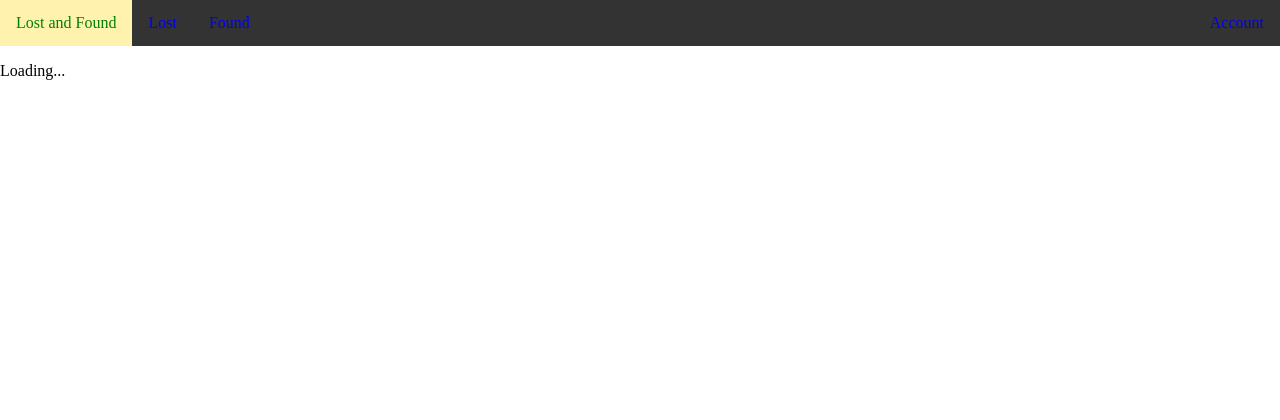
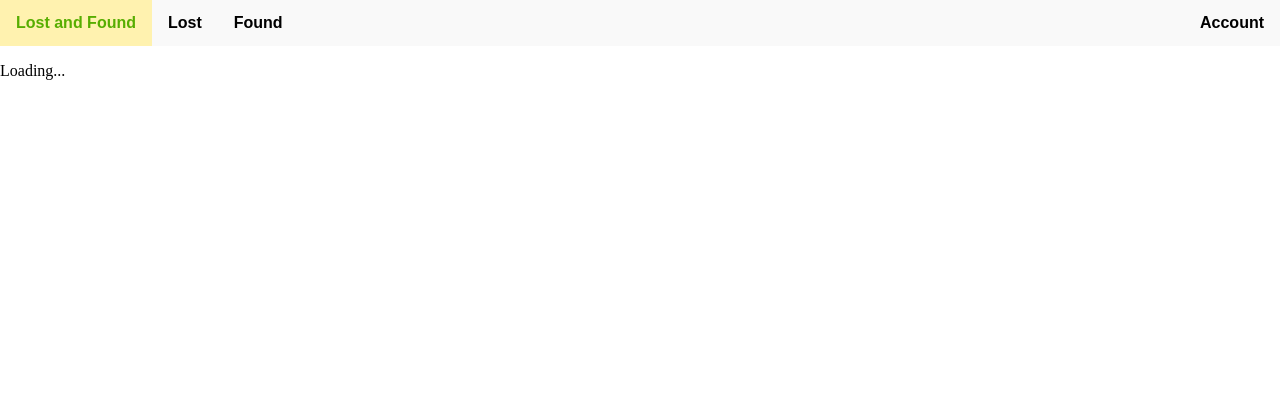
Before and after one commit to sjvass/lost-and-found, a Flask app: page /found/1 in a window 1280 px wide. Shown: the top 420 px of the page. Run offline with Flask 2, Linux system fonts and the light colour scheme; data that the repository does not hold is empty.

Commit message:
more css

```diff
--- a/static/css/navbar.css
+++ b/static/css/navbar.css
@@ -3,7 +3,8 @@
   margin: 0;
   padding: 0;
   overflow: hidden;
-  background-color: #333;
+  background-color: #f9f9f9;
+  height: 20%;
 }
 
 #navbar li/*:not(.account)*/ {
@@ -16,14 +17,16 @@
   text-align: center;
   padding: 14px 16px;
   text-decoration: none;
+  font-family: Arial;
+  font-weight: bold;
 }
 
 .home a {
-  color: green;
+  color: #57ad01;
 }
 
-.dropdown {
-  color: white;
+.dropbtn {
+  color: black;
 }
 
 .home a:hover, .dropdown:hover .dropbtn {
@@ -59,6 +62,7 @@
   text-decoration: none;
   display: block;
   text-align: left;
+  font-family: Arial;
 }
 
 .dropdown-content a:hover {background-color: #f1f1f1;}
```
